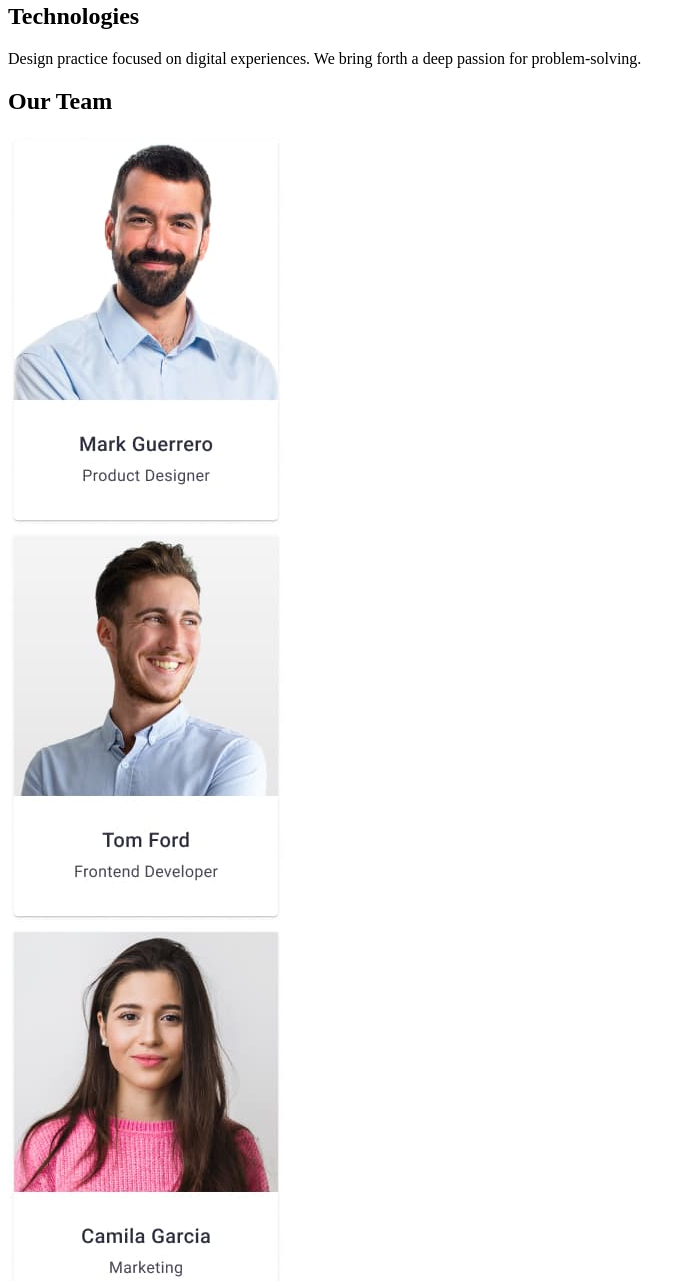
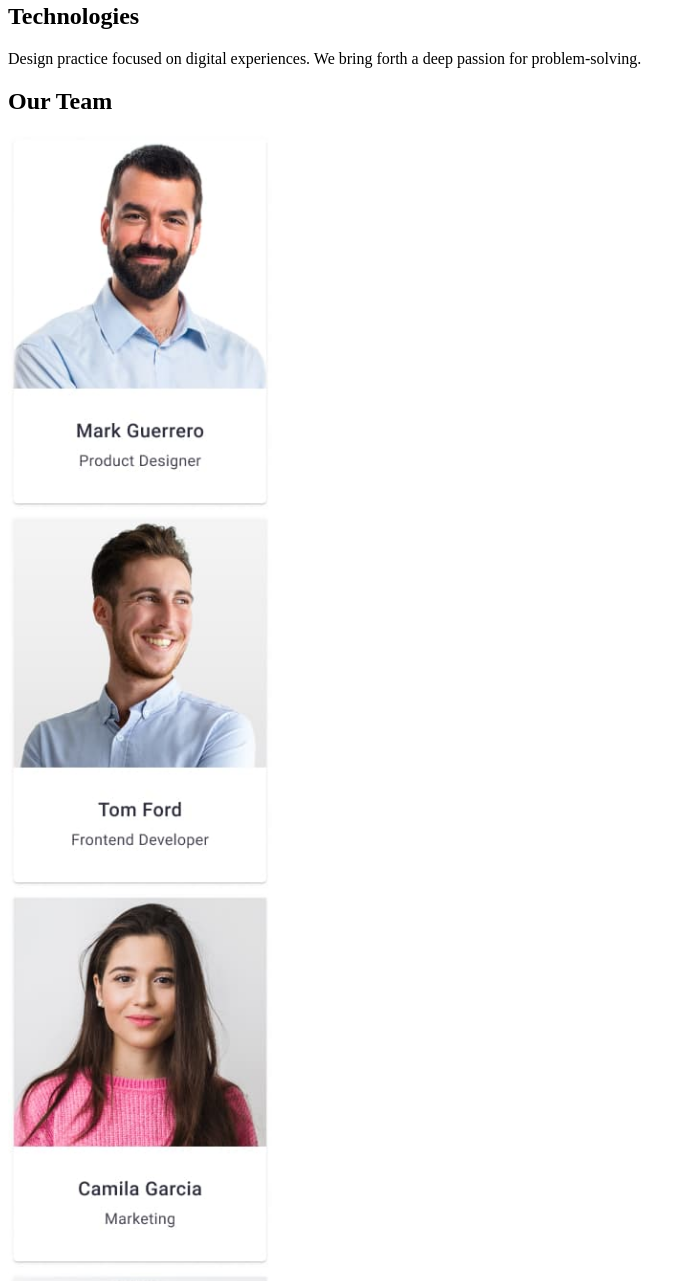
Before and after one commit to Kholodaet/goit-markup-hw-01, a plain HTML site: page index.html in a window 1280 px wide. Shown: the part 520-1801 px from the top of the page, without its empty margins (0-696 px from the left). Drawn offline with Linux system fonts and the light colour scheme.

Commit message:
new with width

```diff
--- a/index.html
+++ b/index.html
@@ -52,16 +52,16 @@
       <section class="section">
         <h2>Our Team</h2>
         <div class="team-member">
-          <img src="images/teamcard1.jpg" alt="mark" />
+          <img src="images/teamcard1.jpg" alt="mark" width="264" />
         </div>
         <div class="team-member">
-          <img src="images/teamcard2.jpg" alt="tom" />
+          <img src="images/teamcard2.jpg" alt="tom" width="264" />
         </div>
         <div class="team-member">
-          <img src="images/teamcard3.jpg" alt="camila" />
+          <img src="images/teamcard3.jpg" alt="camila" width="264" />
         </div>
         <div class="team-member">
-          <img src="images/teamcard4.jpg" alt="daniel" />
+          <img src="images/teamcard4.jpg" alt="daniel" width="264" />
         </div>
       </section>
     </main>
```
